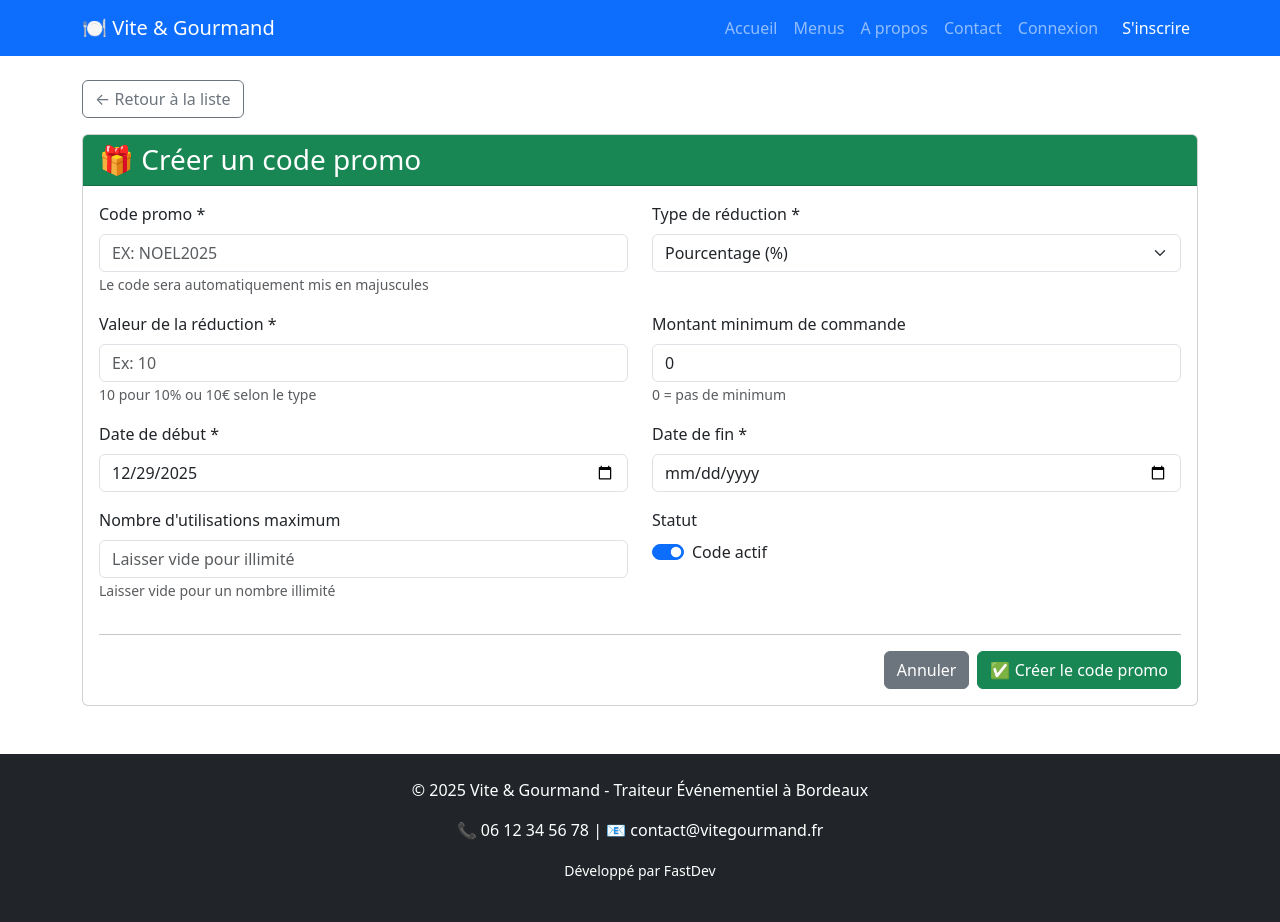
After one commit to Rvlto974/Vite-et-Gourmand, a PHP site: the page made by src/app/views/admin/promo-create.php in a window 1280 px wide. The commit adds this page. Run offline with PHP 8.4, Linux system fonts and the light colour scheme; the template is opened without the code that fills it, so the values that code supplies are empty.

Commit message:
🎁 Système codes promo complet - CRUD admin + Application commande

```diff
--- /dev/null
+++ b/src/app/views/admin/promo-create.php
@@ -0,0 +1,126 @@
+<?php require_once __DIR__ . '/../layouts/header.php'; ?>
+
+<div class="container my-4">
+    <div class="mb-3">
+        <a href="/promo/adminList" class="btn btn-outline-secondary">← Retour à la liste</a>
+    </div>
+
+    <div class="card">
+        <div class="card-header bg-success text-white">
+            <h3 class="mb-0">🎁 Créer un code promo</h3>
+        </div>
+        <div class="card-body">
+            <form action="/promo/adminStore" method="POST">
+                <div class="row">
+                    <!-- Code -->
+                    <div class="col-md-6 mb-3">
+                        <label for="code" class="form-label">Code promo *</label>
+                        <input type="text"
+                               class="form-control"
+                               id="code"
+                               name="code"
+                               placeholder="Ex: NOEL2025"
+                               style="text-transform: uppercase;"
+                               required>
+                        <small class="text-muted">Le code sera automatiquement mis en majuscules</small>
+                    </div>
+
+                    <!-- Type -->
+                    <div class="col-md-6 mb-3">
+                        <label for="type" class="form-label">Type de réduction *</label>
+                        <select class="form-select" id="type" name="type" required>
+                            <option value="pourcentage">Pourcentage (%)</option>
+                            <option value="montant">Montant fixe (€)</option>
+                        </select>
+                    </div>
+
+                    <!-- Valeur -->
+                    <div class="col-md-6 mb-3">
+                        <label for="valeur" class="form-label">Valeur de la réduction *</label>
+                        <input type="number"
+                               class="form-control"
+                               id="valeur"
+                               name="valeur"
+                               step="0.01"
+                               min="0"
+                               placeholder="Ex: 10"
+                               required>
+                        <small class="text-muted">10 pour 10% ou 10€ selon le type</small>
+                    </div>
+
+                    <!-- Montant minimum -->
+                    <div class="col-md-6 mb-3">
+                        <label for="montant_minimum" class="form-label">Montant minimum de commande</label>
+                        <input type="number"
+                               class="form-control"
+                               id="montant_minimum"
+                               name="montant_minimum"
+                               step="0.01"
+                               value="0"
+                               min="0">
+                        <small class="text-muted">0 = pas de minimum</small>
+                    </div>
+
+                    <!-- Date début -->
+                    <div class="col-md-6 mb-3">
+                        <label for="date_debut" class="form-label">Date de début *</label>
+                        <input type="date"
+                               class="form-control"
+                               id="date_debut"
+                               name="date_debut"
+                               value="<?= date('Y-m-d') ?>"
+                               required>
+                    </div>
+
+                    <!-- Date fin -->
+                    <div class="col-md-6 mb-3">
+                        <label for="date_fin" class="form-label">Date de fin *</label>
+                        <input type="date"
+                               class="form-control"
+                               id="date_fin"
+                               name="date_fin"
+                               required>
+                    </div>
+
+                    <!-- Utilisation max -->
+                    <div class="col-md-6 mb-3">
+                        <label for="utilisation_max" class="form-label">Nombre d'utilisations maximum</label>
+                        <input type="number"
+                               class="form-control"
+                               id="utilisation_max"
+                               name="utilisation_max"
+                               min="1"
+                               placeholder="Laisser vide pour illimité">
+                        <small class="text-muted">Laisser vide pour un nombre illimité</small>
+                    </div>
+
+                    <!-- Actif -->
+                    <div class="col-md-6 mb-3">
+                        <label class="form-label d-block">Statut</label>
+                        <div class="form-check form-switch">
+                            <input class="form-check-input"
+                                   type="checkbox"
+                                   id="actif"
+                                   name="actif"
+                                   checked>
+                            <label class="form-check-label" for="actif">
+                                Code actif
+                            </label>
+                        </div>
+                    </div>
+                </div>
+
+                <hr>
+
+                <div class="d-flex justify-content-end gap-2">
+                    <a href="/promo/adminList" class="btn btn-secondary">Annuler</a>
+                    <button type="submit" class="btn btn-success">
+                        ✅ Créer le code promo
+                    </button>
+                </div>
+            </form>
+        </div>
+    </div>
+</div>
+
+<?php require_once __DIR__ . '/../layouts/footer.php'; ?>
```
Also changed, not shown: src/app/controllers/OrderController.php (+33 -1 lines), src/app/controllers/PromoController.php (added, +82 -0 lines), src/app/models/Promo.php (added, +93 -0 lines), src/app/views/admin/promos.php (added, +88 -0 lines), src/app/views/order/create.php (+11 -0 lines).
